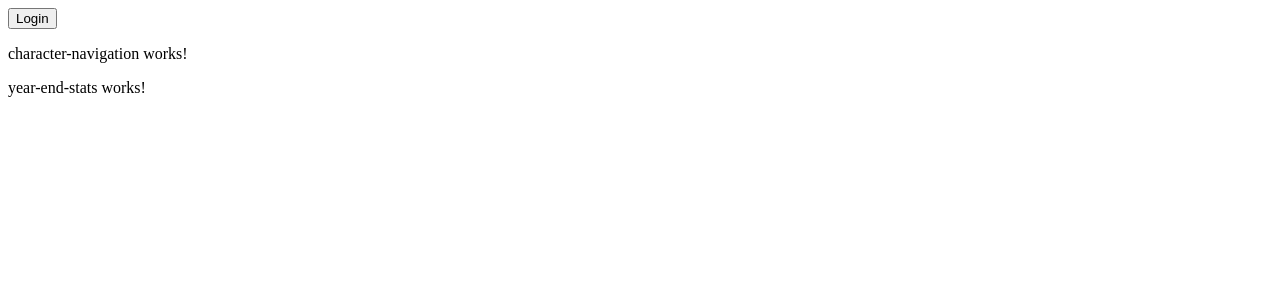
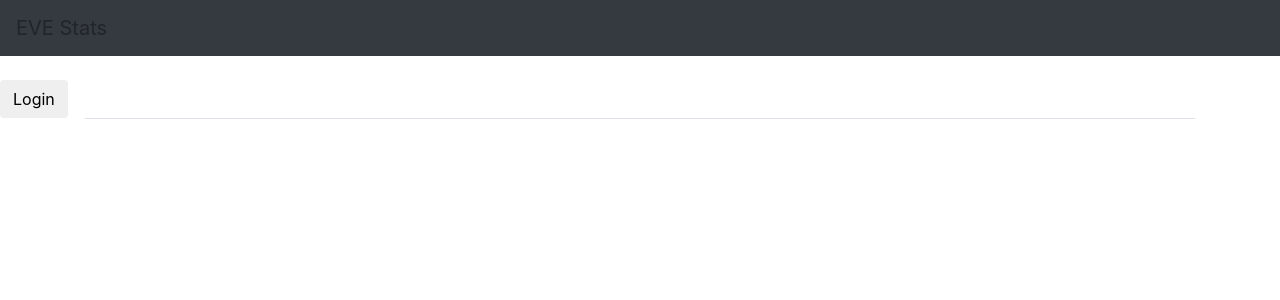
Before and after one commit to webba/EVEAggregateStats, an Angular app in the folder eve-year-stats/: page /stats/1 in a window 1280 px wide. Shown: the top 300 px of the page. Built offline with nearby package versions, Linux system fonts and the light colour scheme.

Commit message:
Some stuff

```diff
--- a/eve-year-stats/src/app/character-navigation/character-navigation.component.html
+++ b/eve-year-stats/src/app/character-navigation/character-navigation.component.html
@@ -1,7 +1,21 @@
-<p>
-  character-navigation works!
-</p>
-<ul>
-  <li *ngFor="let token of tokens"><a routerLink="/stats/{{ token.tokenInfo.CharacterID }}">{{ token.tokenInfo.CharacterName }}</a></li>
-</ul>
-<router-outlet></router-outlet>
+<nav class="navbar navbar-expand-md navbar-dark bg-dark fixed-top">
+  <a class="navbar-brand">EVE Stats</a>
+  <button class="navbar-toggler" type="button" data-toggle="collapse" data-target="#navbarsExampleDefault" aria-controls="navbarsExampleDefault"
+    aria-expanded="false" aria-label="Toggle navigation">
+    <span class="navbar-toggler-icon"></span>
+  </button>
+
+  <div class="collapse navbar-collapse" id="navbarsExampleDefault">
+    <ul class="navbar-nav mr-auto">
+      <li class="nav-item active" *ngFor="let token of tokens">
+        <a class="nav-link user" routerLink="/stats/{{ token.tokenInfo.CharacterID }}">
+          <img src="https://imageserver.eveonline.com/Character/{{ token.tokenInfo.CharacterID }}_32.jpg"> {{ token.tokenInfo.CharacterName }}
+          <span class="sr-only">(current)</span>
+        </a>
+      </li>
+    </ul>
+  </div>
+</nav>
+<main role="main" class="container">
+  <router-outlet></router-outlet>
+</main>
--- a/eve-year-stats/src/app/year-end-stats/year-end-stats.component.html
+++ b/eve-year-stats/src/app/year-end-stats/year-end-stats.component.html
@@ -1,10 +1,12 @@
-<p>
-  year-end-stats works!
-  {{ displayText }}
-</p>
-<div *ngIf="token$ | async as token">
-  <h2>{{ token.tokenInfo.CharacterName | uppercase }} Details</h2>
-  <div>
-    <span>id: </span>{{ token.tokenInfo.CharacterID }}
-  </div>
+<ul class="nav nav-tabs" id="myTab" role="tablist">
+  <li class="nav-item" *ngFor="let stat of stats">
+    <a class="nav-link" id="{{ stat.year }}-tab" data-toggle="tab" href="#{{ stat.year }}" role="tab">{{ stat.year }}</a>
+  </li>
+</ul>
+<div class="tab-content" id="myTabContent">
+  <ng-template ngFor let-stat [ngForOf]="stats">
+    <div class="tab-pane fade" id="{{ stat.year }}" role="tabpanel" >
+        <h2>{{ stat.year }} Stats</h2>
+     </div>
+  </ng-template>
 </div>
--- a/eve-year-stats/src/app/year-end-stats/year-end-stats.component.ts
+++ b/eve-year-stats/src/app/year-end-stats/year-end-stats.component.ts
@@ -10,9 +10,10 @@
   styleUrls: ['./year-end-stats.component.css']
 })
 export class YearEndStatsComponent implements OnInit {
-  public displayText: string;
   public token$: Observable<TokenData>;
+
   private id: number;
+  public stats: Object;
 
   constructor(
     private _authService: AuthService,
@@ -29,11 +30,8 @@
     this.token$.subscribe(token => {
       this._authService.getEndYearStats(token.tokenInfo.CharacterID, token.oAuthToken.accessToken)
       .subscribe((data) => {
-        this.displayText = JSON.stringify(data);
+        this.stats = data;
         console.log(data);
-      }, (error) => {
-        this.displayText = JSON.stringify(error);
-      }, () => {
       });
     });
   }
--- a/eve-year-stats/src/index.html
+++ b/eve-year-stats/src/index.html
@@ -6,9 +6,24 @@
   <base href="/">
 
   <meta name="viewport" content="width=device-width, initial-scale=1">
-  <link rel="icon" type="image/x-icon" href="favicon.ico">
+  <link rel="icon" type="image/x-icon" href="favicon.ico"><!-- Required meta tags -->
+  <meta charset="utf-8">
+  <meta name="viewport" content="width=device-width, initial-scale=1, shrink-to-fit=no">
+
+  <!-- Bootstrap CSS -->
+  <link rel="stylesheet" href="https://maxcdn.bootstrapcdn.com/bootstrap/4.0.0/css/bootstrap.min.css" integrity="sha384-Gn5384xqQ1aoWXA+058RXPxPg6fy4IWvTNh0E263XmFcJlSAwiGgFAW/dAiS6JXm"
+    crossorigin="anonymous">
+  <title>Hello, world!</title>
 </head>
 <body>
   <app-root></app-root>
+  <!-- Optional JavaScript -->
+  <!-- jQuery first, then Popper.js, then Bootstrap JS -->
+  <script src="https://code.jquery.com/jquery-3.2.1.slim.min.js" integrity="sha384-KJ3o2DKtIkvYIK3UENzmM7KCkRr/rE9/Qpg6aAZGJwFDMVNA/GpGFF93hXpG5KkN"
+    crossorigin="anonymous"></script>
+  <script src="https://cdnjs.cloudflare.com/ajax/libs/popper.js/1.12.9/umd/popper.min.js" integrity="sha384-ApNbgh9B+Y1QKtv3Rn7W3mgPxhU9K/ScQsAP7hUibX39j7fakFPskvXusvfa0b4Q"
+    crossorigin="anonymous"></script>
+  <script src="https://maxcdn.bootstrapcdn.com/bootstrap/4.0.0/js/bootstrap.min.js" integrity="sha384-JZR6Spejh4U02d8jOt6vLEHfe/JQGiRRSQQxSfFWpi1MquVdAyjUar5+76PVCmYl"
+    crossorigin="anonymous"></script>
 </body>
 </html>
--- a/eve-year-stats/src/styles.css
+++ b/eve-year-stats/src/styles.css
@@ -1 +1,14 @@
 /* You can add global styles to this file, and also import other style files */
+body {
+	padding-top: 5rem;
+}
+.starter-template {
+	padding: 3rem 1.5rem;
+	text-align: center;
+}
+
+.nav-link.user {
+	padding-top: 0 !important;
+	padding-bottom: 0 !important;
+
+}
```
Also changed, not shown: 1 other file (tests, documents, lock files or other folders).
